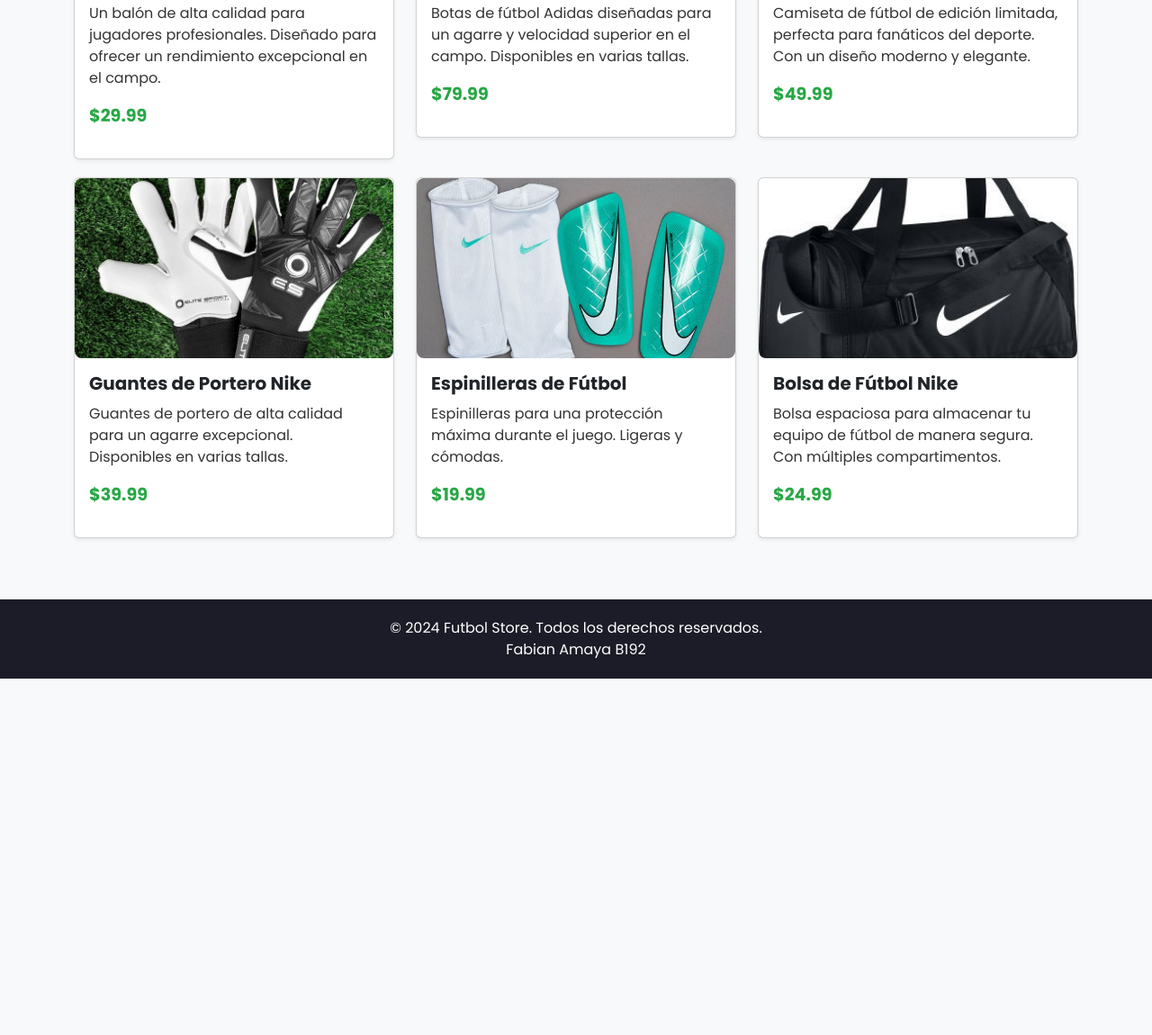
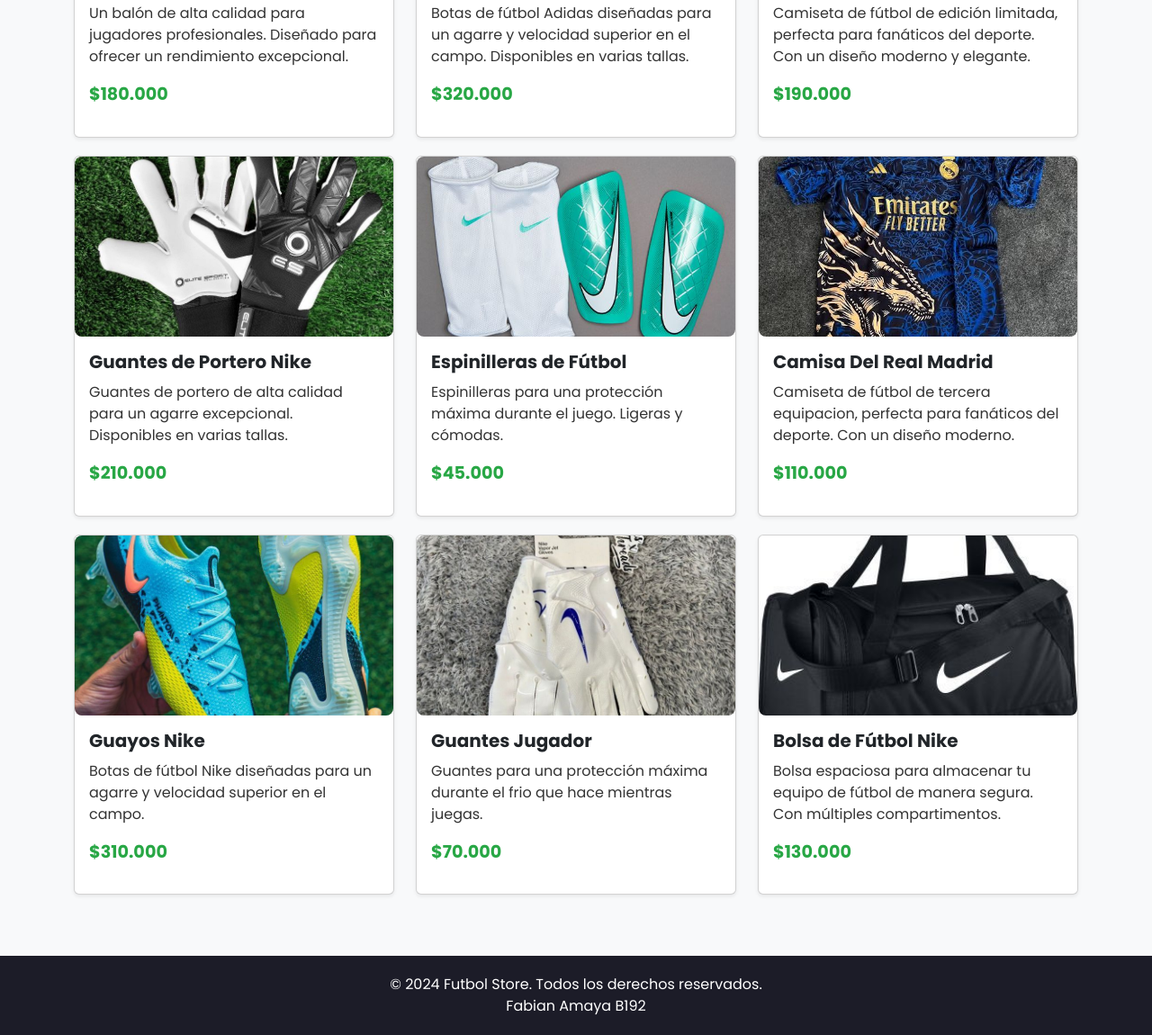
Before and after one commit to FabianAmaya05/web, a plain HTML site: page productos.html in a window 1280 px wide. Shown: the part 428-1578 px from the top of the page at 90% size. Before the commit the page ends 1182 px from the top, so only its background shows below. Drawn offline with nearby package versions, Linux system fonts and the light colour scheme.

Commit message:
Update productos.html

```diff
--- a/productos.html
+++ b/productos.html
@@ -145,8 +145,8 @@
                         <img src="img/im1.jpg" class="card-img-top" alt="Balón de Fútbol">
                         <div class="card-body">
                             <h5 class="card-title">Balón de Fútbol Profesional</h5>
-                            <p class="card-text">Un balón de alta calidad para jugadores profesionales. Diseñado para ofrecer un rendimiento excepcional en el campo.</p>
-                            <p class="price">$29.99</p>
+                            <p class="card-text">Un balón de alta calidad para jugadores profesionales. Diseñado para ofrecer un rendimiento excepcional.</p>
+                            <p class="price">$180.000</p>
                         </div>
                     </div>
                 </div>
@@ -157,7 +157,7 @@
                         <div class="card-body">
                             <h5 class="card-title">Botas de Fútbol Adidas</h5>
                             <p class="card-text">Botas de fútbol Adidas diseñadas para un agarre y velocidad superior en el campo. Disponibles en varias tallas.</p>
-                            <p class="price">$79.99</p>
+                            <p class="price">$320.000</p>
                         </div>
                     </div>
                 </div>
@@ -168,7 +168,7 @@
                         <div class="card-body">
                             <h5 class="card-title">Camiseta de Fútbol Oficial</h5>
                             <p class="card-text">Camiseta de fútbol de edición limitada, perfecta para fanáticos del deporte. Con un diseño moderno y elegante.</p>
-                            <p class="price">$49.99</p>
+                            <p class="price">$190.000</p>
                         </div>
                     </div>
                 </div>
@@ -181,7 +181,7 @@
                         <div class="card-body">
                             <h5 class="card-title">Guantes de Portero Nike</h5>
                             <p class="card-text">Guantes de portero de alta calidad para un agarre excepcional. Disponibles en varias tallas.</p>
-                            <p class="price">$39.99</p>
+                            <p class="price">$210.000</p>
                         </div>
                     </div>
                 </div>
@@ -192,18 +192,51 @@
                         <div class="card-body">
                             <h5 class="card-title">Espinilleras de Fútbol</h5>
                             <p class="card-text">Espinilleras para una protección máxima durante el juego. Ligeras y cómodas.</p>
-                            <p class="price">$19.99</p>
+                            <p class="price">$45.000</p>
                         </div>
                     </div>
                 </div>
                 <!-- Producto 6 -->
                 <div class="col-md-4">
                     <div class="card product-card shadow-sm">
+                        <img src="img/4eac773616ef988f43d5b1fb1fd09a97.jpg" class="card-img-top" alt="Espinilleras de Fútbol">
+                        <div class="card-body">
+                            <h5 class="card-title">Camisa Del Real Madrid</h5>
+                            <p class="card-text">Camiseta de fútbol de tercera equipacion, perfecta para fanáticos del deporte. Con un diseño moderno.</p>
+                            <p class="price">$110.000</p>
+                        </div>
+                    </div>
+                </div>
+                <!-- Producto 7 -->
+                <div class="col-md-4">
+                    <div class="card product-card shadow-sm">
+                        <img src="img/ia4.jpg" class="card-img-top" alt="Espinilleras de Fútbol">
+                        <div class="card-body">
+                            <h5 class="card-title">Guayos Nike</h5>
+                            <p class="card-text">Botas de fútbol Nike diseñadas para un agarre y velocidad superior en el campo. </p>
+                            <p class="price">$310.000</p>
+                        </div>
+                    </div>
+                </div>
+                <!-- Producto 8 -->
+                <div class="col-md-4">
+                    <div class="card product-card shadow-sm">
+                        <img src="img/a7.jpg" class="card-img-top" alt="Espinilleras de Fútbol">
+                        <div class="card-body">
+                            <h5 class="card-title">Guantes Jugador</h5>
+                            <p class="card-text">Guantes para una protección máxima durante el frio que hace mientras juegas.</p>
+                            <p class="price">$70.000</p>
+                        </div>
+                    </div>
+                </div>
+                <!-- Producto 9 -->
+                <div class="col-md-4">
+                    <div class="card product-card shadow-sm">
                         <img src="img/a8.jpg" class="card-img-top" alt="Bolsa de Fútbol">
                         <div class="card-body">
                             <h5 class="card-title">Bolsa de Fútbol Nike</h5>
                             <p class="card-text">Bolsa espaciosa para almacenar tu equipo de fútbol de manera segura. Con múltiples compartimentos.</p>
-                            <p class="price">$24.99</p>
+                            <p class="price">$130.000</p>
                         </div>
                     </div>
                 </div>
```
